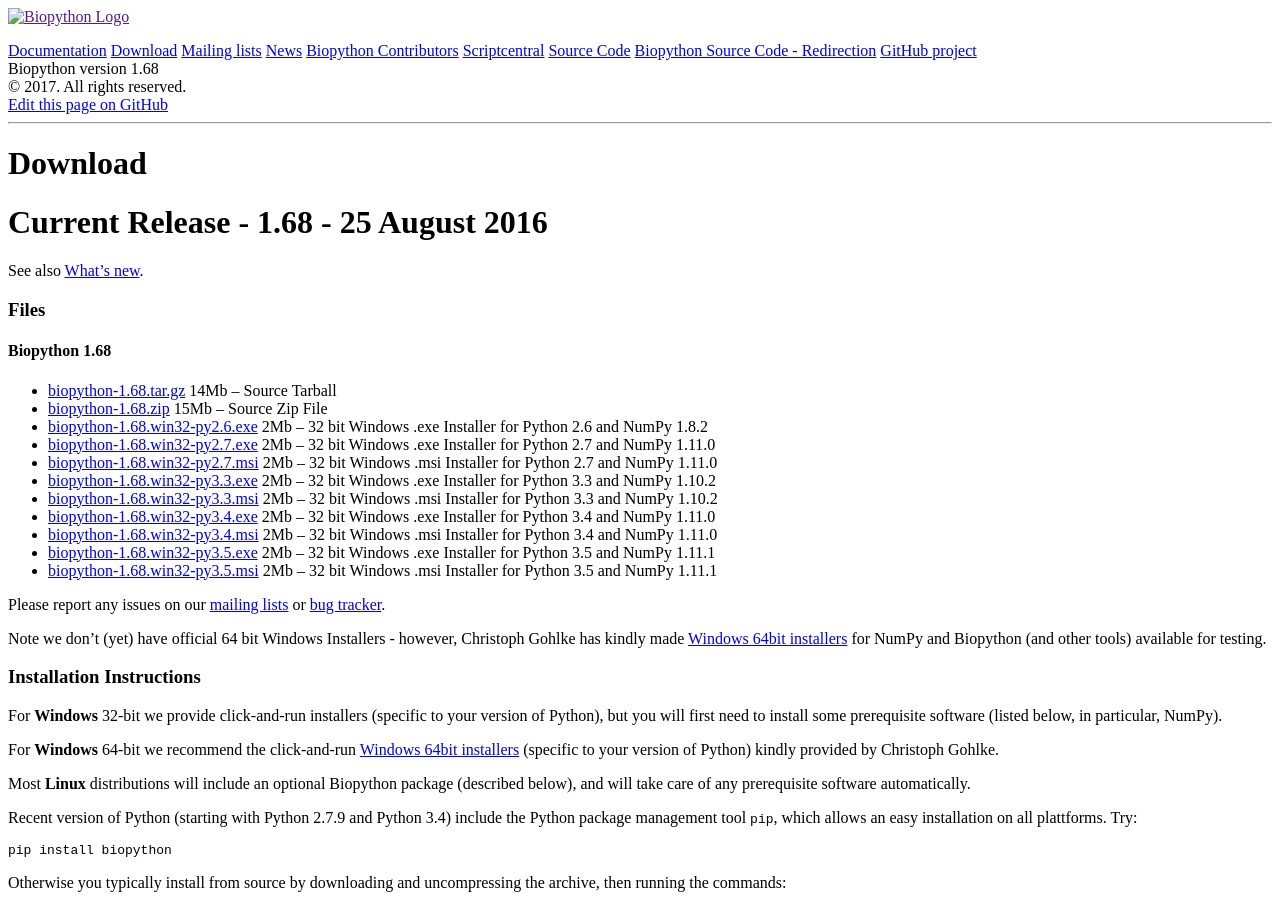
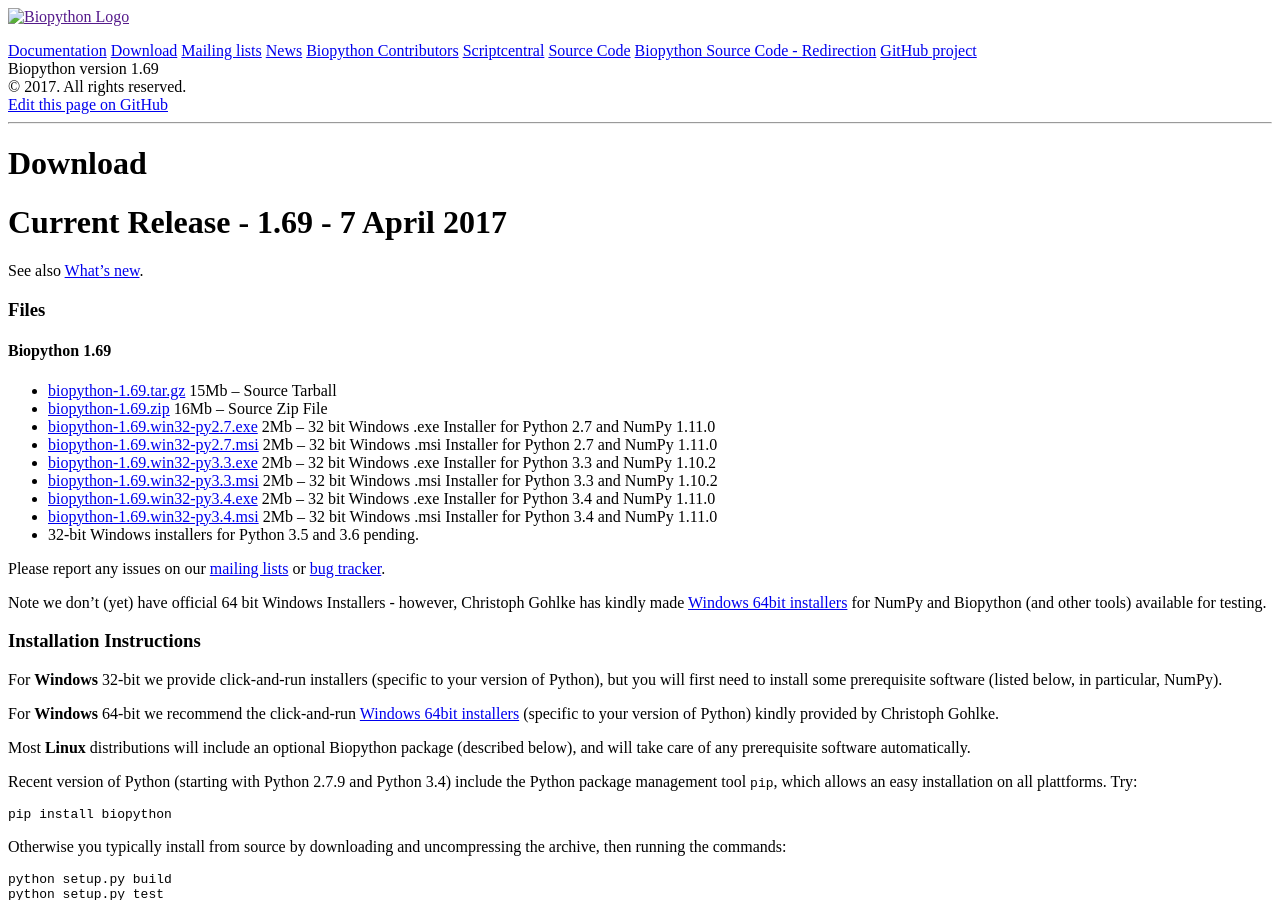
Before and after one commit to biopython/biopython.github.io, a Jekyll site: the page built from wiki/Download.md, in a window 1280 px wide and 900 px high. Built offline with Jekyll 4.4.1, drawn with Linux system fonts in a browser that asks for light colours; some of the changed text lies outside the part shown.

Commit message:
Biopython 1.69 released

```diff
--- a/_config.yml
+++ b/_config.yml
@@ -20,6 +20,6 @@ author:
   url: https://twitter.com/biopython
 
 # Custom variables for Hyde theme
-version: 1.68
+version: 1.69
 github:
   repo: https://github.com/biopython/biopython
--- a/wiki/Download.md
+++ b/wiki/Download.md
@@ -6,38 +6,33 @@ redirect_from:
  - /download/
 ---
 
-Current Release - 1.68 - 25 August 2016
-=======================================
+Current Release - 1.69 - 7 April 2017
+=====================================
 
 See also [What's
 new](https://github.com/biopython/biopython/raw/master/NEWS).
 
 ### Files
 
-#### Biopython 1.68
+#### Biopython 1.69
 
--   [biopython-1.68.tar.gz](http://biopython.org/DIST/biopython-1.68.tar.gz)
-    14Mb -- Source Tarball
--   [biopython-1.68.zip](http://biopython.org/DIST/biopython-1.68.zip)
-    15Mb -- Source Zip File
--   [biopython-1.68.win32-py2.6.exe](http://biopython.org/DIST/biopython-1.68.win32-py2.6.exe)
-    2Mb -- 32 bit Windows .exe Installer for Python 2.6 and NumPy 1.8.2
--   [biopython-1.68.win32-py2.7.exe](http://biopython.org/DIST/biopython-1.68.win32-py2.7.exe)
+-   [biopython-1.69.tar.gz](http://biopython.org/DIST/biopython-1.69.tar.gz)
+    15Mb -- Source Tarball
+-   [biopython-1.69.zip](http://biopython.org/DIST/biopython-1.69.zip)
+    16Mb -- Source Zip File
+-   [biopython-1.69.win32-py2.7.exe](http://biopython.org/DIST/biopython-1.69.win32-py2.7.exe)
     2Mb -- 32 bit Windows .exe Installer for Python 2.7 and NumPy 1.11.0
--   [biopython-1.68.win32-py2.7.msi](http://biopython.org/DIST/biopython-1.68.win32-py2.7.msi)
+-   [biopython-1.69.win32-py2.7.msi](http://biopython.org/DIST/biopython-1.69.win32-py2.7.msi)
     2Mb -- 32 bit Windows .msi Installer for Python 2.7 and NumPy 1.11.0
--   [biopython-1.68.win32-py3.3.exe](http://biopython.org/DIST/biopython-1.68.win32-py3.3.exe)
+-   [biopython-1.69.win32-py3.3.exe](http://biopython.org/DIST/biopython-1.69.win32-py3.3.exe)
     2Mb -- 32 bit Windows .exe Installer for Python 3.3 and NumPy 1.10.2
--   [biopython-1.68.win32-py3.3.msi](http://biopython.org/DIST/biopython-1.68.win32-py3.3.msi)
+-   [biopython-1.69.win32-py3.3.msi](http://biopython.org/DIST/biopython-1.69.win32-py3.3.msi)
     2Mb -- 32 bit Windows .msi Installer for Python 3.3 and NumPy 1.10.2
--   [biopython-1.68.win32-py3.4.exe](http://biopython.org/DIST/biopython-1.68.win32-py3.4.exe)
+-   [biopython-1.69.win32-py3.4.exe](http://biopython.org/DIST/biopython-1.69.win32-py3.4.exe)
     2Mb -- 32 bit Windows .exe Installer for Python 3.4 and NumPy 1.11.0
--   [biopython-1.68.win32-py3.4.msi](http://biopython.org/DIST/biopython-1.68.win32-py3.4.msi)
+-   [biopython-1.69.win32-py3.4.msi](http://biopython.org/DIST/biopython-1.69.win32-py3.4.msi)
     2Mb -- 32 bit Windows .msi Installer for Python 3.4 and NumPy 1.11.0
--   [biopython-1.68.win32-py3.5.exe](http://biopython.org/DIST/biopython-1.68.win32-py3.5.exe)
-    2Mb -- 32 bit Windows .exe Installer for Python 3.5 and NumPy 1.11.1
--   [biopython-1.68.win32-py3.5.msi](http://biopython.org/DIST/biopython-1.68.win32-py3.5.msi)
-    2Mb -- 32 bit Windows .msi Installer for Python 3.5 and NumPy 1.11.1
+-   32-bit Windows installers for Python 3.5 and 3.6 pending.
 
 Please report any issues on our [mailing
 lists](Mailing_lists "wikilink") or [bug
@@ -260,6 +255,31 @@ Old Releases
 ============
 
 Recent releases of Biopython require NumPy (and not Numeric):
+
+-   [biopython-1.68.tar.gz](http://biopython.org/DIST/biopython-1.68.tar.gz)
+    14Mb -- Source Tarball
+-   [biopython-1.68.zip](http://biopython.org/DIST/biopython-1.68.zip)
+    15Mb -- Source Zip File
+-   [biopython-1.68.win32-py2.6.exe](http://biopython.org/DIST/biopython-1.68.win32-py2.6.exe)
+    2Mb -- 32 bit Windows .exe Installer for Python 2.6 and NumPy 1.8.2
+-   [biopython-1.68.win32-py2.7.exe](http://biopython.org/DIST/biopython-1.68.win32-py2.7.exe)
+    2Mb -- 32 bit Windows .exe Installer for Python 2.7 and NumPy 1.11.0
+-   [biopython-1.68.win32-py2.7.msi](http://biopython.org/DIST/biopython-1.68.win32-py2.7.msi)
+    2Mb -- 32 bit Windows .msi Installer for Python 2.7 and NumPy 1.11.0
+-   [biopython-1.68.win32-py3.3.exe](http://biopython.org/DIST/biopython-1.68.win32-py3.3.exe)
+    2Mb -- 32 bit Windows .exe Installer for Python 3.3 and NumPy 1.10.2
+-   [biopython-1.68.win32-py3.3.msi](http://biopython.org/DIST/biopython-1.68.win32-py3.3.msi)
+    2Mb -- 32 bit Windows .msi Installer for Python 3.3 and NumPy 1.10.2
+-   [biopython-1.68.win32-py3.4.exe](http://biopython.org/DIST/biopython-1.68.win32-py3.4.exe)
+    2Mb -- 32 bit Windows .exe Installer for Python 3.4 and NumPy 1.11.0
+-   [biopython-1.68.win32-py3.4.msi](http://biopython.org/DIST/biopython-1.68.win32-py3.4.msi)
+    2Mb -- 32 bit Windows .msi Installer for Python 3.4 and NumPy 1.11.0
+-   [biopython-1.68.win32-py3.5.exe](http://biopython.org/DIST/biopython-1.68.win32-py3.5.exe)
+    2Mb -- 32 bit Windows .exe Installer for Python 3.5 and NumPy 1.11.1
+-   [biopython-1.68.win32-py3.5.msi](http://biopython.org/DIST/biopython-1.68.win32-py3.5.msi)
+    2Mb -- 32 bit Windows .msi Installer for Python 3.5 and NumPy 1.11.1
+
+<!-- -->
 
 -   [biopython-1.67.tar.gz](http://biopython.org/DIST/biopython-1.67.tar.gz)
     14Mb -- Source Tarball
```
Also changed, not shown: wiki/Biopython.md (+2 -2 lines).
